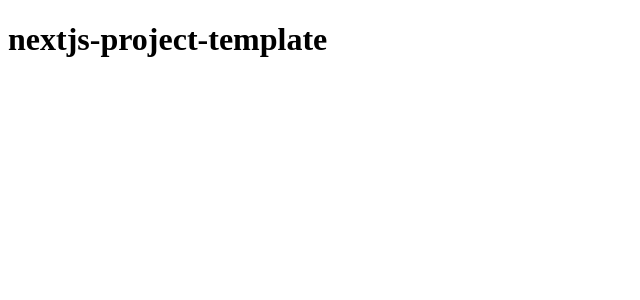
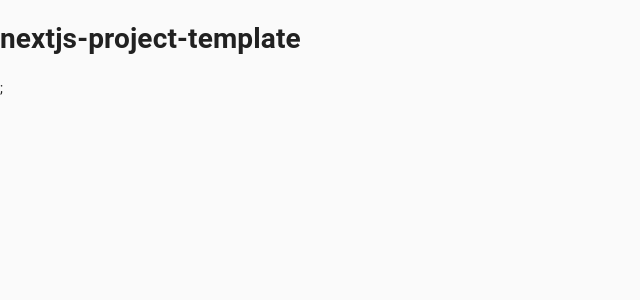
Before and after one commit to sheldarr/nextjs-project-template, a Next.js app: page / in a window 1280 px wide. Shown: the top 300 px of the page, without its empty margins (0-640 px from the left). Built offline with nearby package versions, Linux system fonts and the light colour scheme.

Commit message:
Custom _app

```diff
--- a/package.json
+++ b/package.json
@@ -9,7 +9,10 @@
     "lint": "eslint '.' --ext .js --ext .jsx --ext .ts --ext .tsx"
   },
   "dependencies": {
+    "@fortawesome/fontawesome-svg-core": "^1.2.25",
+    "@material-ui/core": "^4.7.1",
     "@zeit/next-css": "^1.0.1",
+    "axios": "^0.19.0",
     "next": "9.1.2",
     "next-offline": "^4.0.6",
     "react": "16.11.0",
--- /dev/null
+++ b/pages/_app.tsx
@@ -0,0 +1,20 @@
+import axios from 'axios';
+import React from 'react';
+import CssBaseline from '@material-ui/core/CssBaseline';
+
+import { config } from '@fortawesome/fontawesome-svg-core';
+import '@fortawesome/fontawesome-svg-core/styles.css';
+config.autoAddCss = false;
+
+axios.defaults.timeout = 5000;
+
+const CustomApp = ({ Component, pageProps }) => {
+  return (
+    <>
+      <CssBaseline />
+      <Component {...pageProps} />;
+    </>
+  );
+};
+
+export default CustomApp;
```
Also changed, not shown: .eslintrc.json, 1 other file (tests, documents, lock files or other folders).
